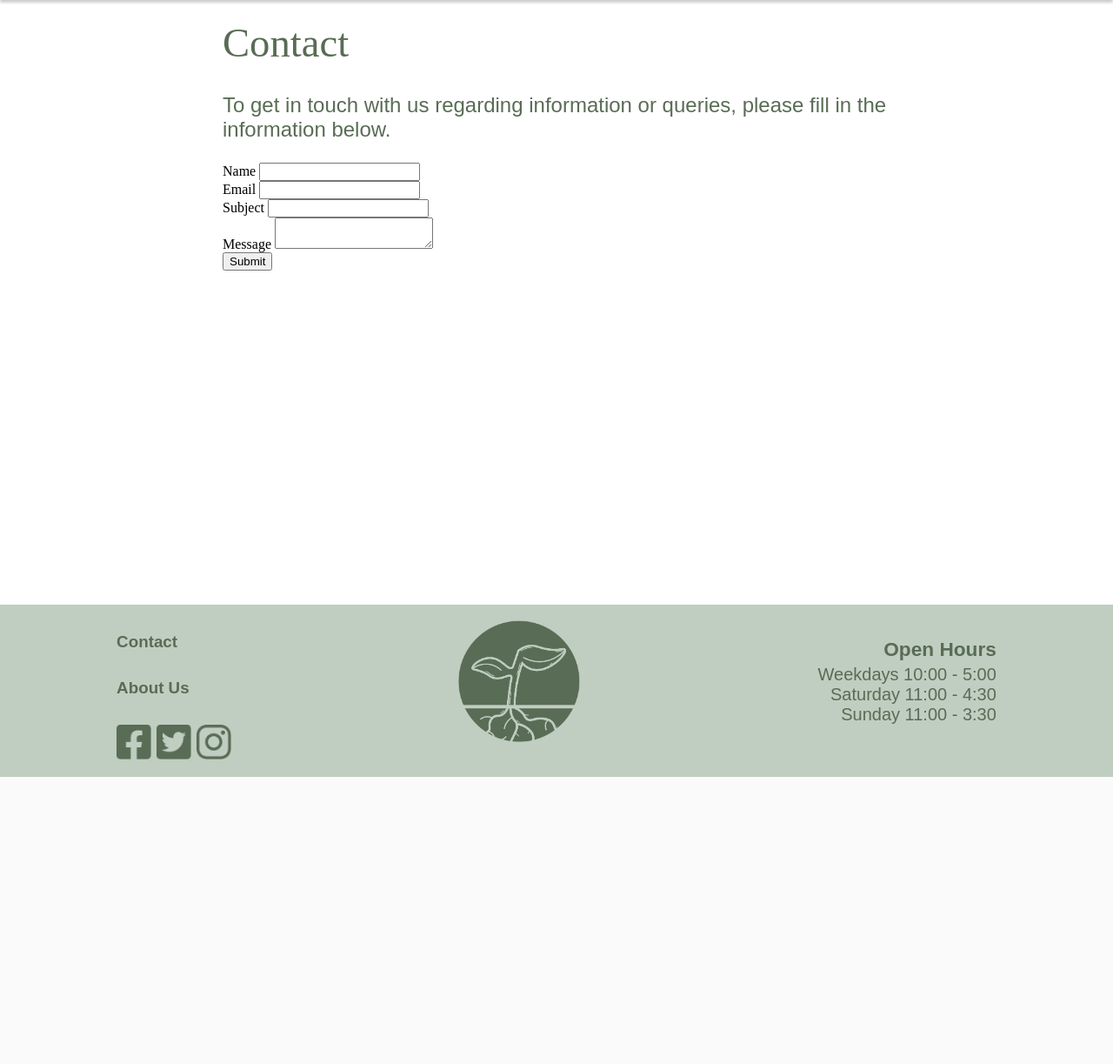
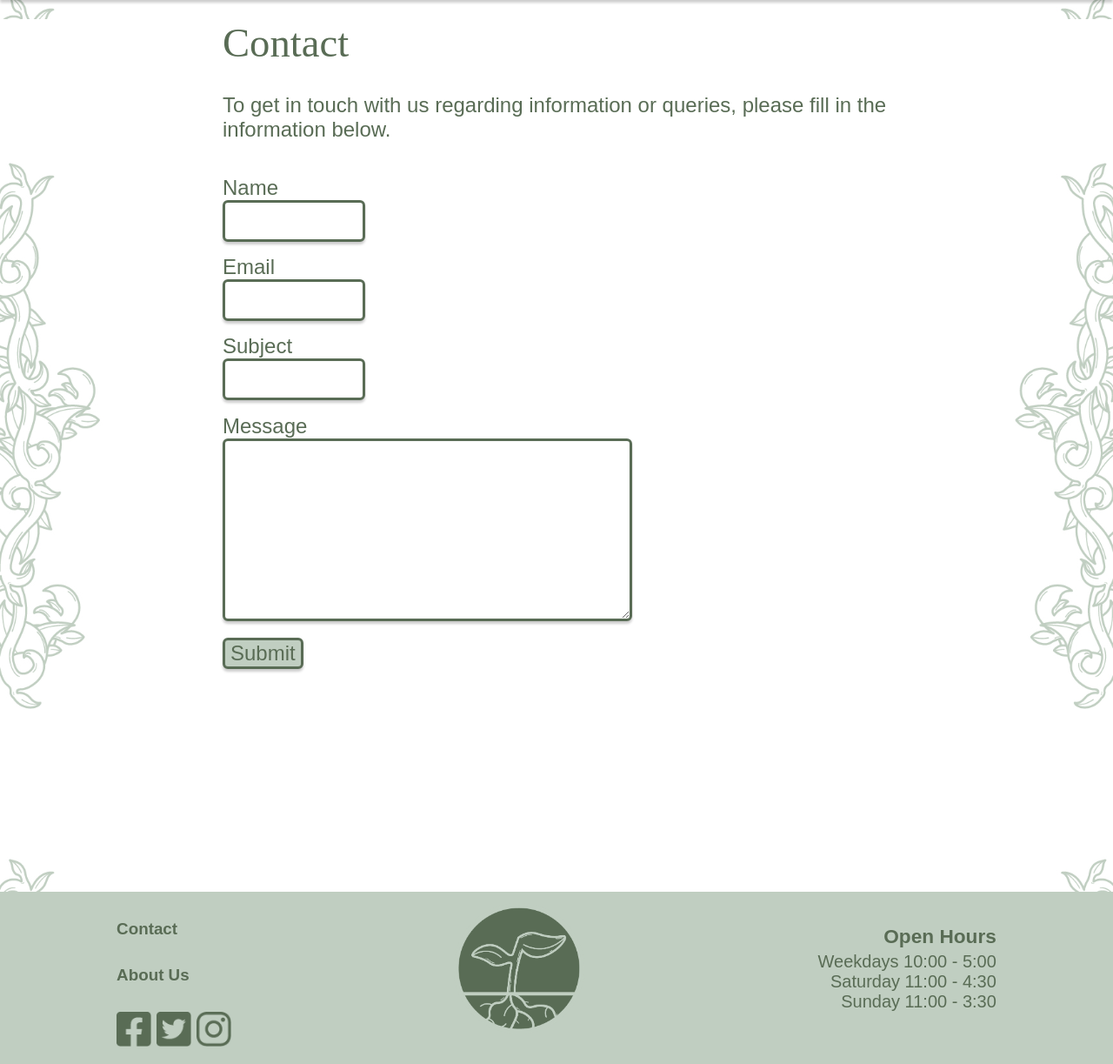
Before and after one commit to jesssssssssssss/plantpractise, a Flask app: page /contact/contact in a window 1280 px wide. Shown: the part 170-1393 px from the top of the page at 87% size. Before the commit the page ends 1063 px from the top, so only its background shows below. Run offline with Flask 3, Linux system fonts and the light colour scheme; a user stored in the database is signed in; some web fonts are replaced.

Commit message:
dopeStuff

```diff
--- a/1Plant Website/Plant Website/Website/static/css/contact.css
+++ b/1Plant Website/Plant Website/Website/static/css/contact.css
@@ -1,3 +1,9 @@
+.formHead{
+    margin-bottom: 5%;
+}
+
+
+
 .formHead h1{
     font-family: abril-titling, serif;
     font-style: normal;
@@ -13,3 +19,62 @@
     color: #596C55;
     font-size: 18pt;
 }
+
+
+.formSection{
+    margin-bottom: 2%;
+}
+
+
+
+form label{
+    font-family: "brandon-grotesque", sans-serif;
+    font-weight: 400;
+    font-style: normal;
+    color: #596C55;
+    font-size: 18pt;
+    display: block;
+}
+
+
+
+form input#name,
+form input#email,
+form input#subject{
+    width: 20%;
+    height: 40px;
+    border: 3px solid #596C55;
+    border-radius: 6px;
+    box-shadow: 0px 3px 3px rgba(0, 0, 0, 0.2);
+}
+
+
+form textarea#message{
+    width: 60%;
+    height: 200px;
+    border: 3px solid #596C55;
+    border-radius: 6px;
+    box-shadow: 0px 3px 3px rgba(0, 0, 0, 0.2);
+}
+
+form input#submit{
+    background-color: #C0CEC1;
+    border: 3px solid #596C55;
+    border-radius: 6px;
+    font-family: "brandon-grotesque", sans-serif;
+    font-weight: 400;
+    font-style: normal;
+    color: #596C55;
+    font-size: 18pt;
+    box-shadow: 0px 3px 3px rgba(0, 0, 0, 0.2);
+
+}
+
+form input#submit:hover{
+    background-color: #596C55;
+    border: 3px solid #596C55;
+    color: white;
+    font-size: 18pt;
+    box-shadow: 0px 3px 3px rgba(0, 0, 0, 0.2);
+    transition: 0.2s ease-in-out;
+}
--- a/1Plant Website/Plant Website/Website/static/css/navBase.css
+++ b/1Plant Website/Plant Website/Website/static/css/navBase.css
@@ -1,6 +1,11 @@
 body, html{
     margin: 0%;
     padding: 0%;
+    background-image: url(/static/background.jpg);
+    background-size: cover;
+    background-attachment: fixed;
+    background-position: center;
+    background-repeat: no-repeat;
 }
 
 
@@ -44,6 +49,7 @@ nav{
     margin-right: 0%;
     width: 50%;
     padding: 0%;
+    height: fit-content;
 }
 
 
@@ -154,7 +160,7 @@ nav{
     justify-content: space-around;
     bottom: 0;
     width: 100%;
-    margin-top: 30%;
+    margin-top: 20%;
 }
 
 .column1{
--- a/1Plant Website/Plant Website/Website/templates/contact.html
+++ b/1Plant Website/Plant Website/Website/templates/contact.html
@@ -39,51 +39,33 @@
     <form action="{{ url_for('contact.contact')}}" method=post>
 
 
+        <div class="formSection">
+            {{ form.name.label }}
+            {{ form.name }}
+        </div>
 
-        <div class="formMain">
-
-            <div class="formName">
-                {{ form.name.label }}
-                {{ form.name }}
-            </div>
-
-            <div class="formEmail">
+        <div class="formSection">
             {{ form.email.label }}
             {{ form.email }}
-            </div>
+        </div>
 
-            <div class="formSubject">
+        <div class="formSection">
             {{ form.subject.label }}
             {{ form.subject }}
-            </div>
+        </div>
 
-            <div class="formMessage">
+        <div class="formSection">
             {{ form.message.label }}
             {{ form.message }}
-            </div>
+        </div>
 
-            <div class="formSubmit">
+        <div class="formSection">
             {{ form.submit }}
-            </div>
-
         </div>
 
 
+    </form>
 
-<!--
 
-        <div class="detailsFlexItem">
-
-            <div class="detailsFlexLabel">
-                <label for="email">Email:</label>
-            </div>
-            <br>
-
-            <input type="email" id="email" name="email" value="{{ user.AccountDetails.email }}" required/><br>
-        </div>
-
--->
-
-    </form>
     {% endif %}
 {% endblock %}
--- a/1Plant Website/Plant Website/Website/templates/navBase.html
+++ b/1Plant Website/Plant Website/Website/templates/navBase.html
@@ -21,7 +21,7 @@
                 </a>
 
                 <!--Typographic Logo-->
-                <a class="navBarLogoType" href="/shop"><!--need to link to page-->
+                <a class="navBarLogoType" href="/"><!--need to link to page-->
                     <img height="110px" src="{{ url_for('static', filename='typographicLogo.png') }}">
                 </a>
 
```
Also changed, not shown: 1Plant Website/Plant Website/Website/static/background.jpg (added).
